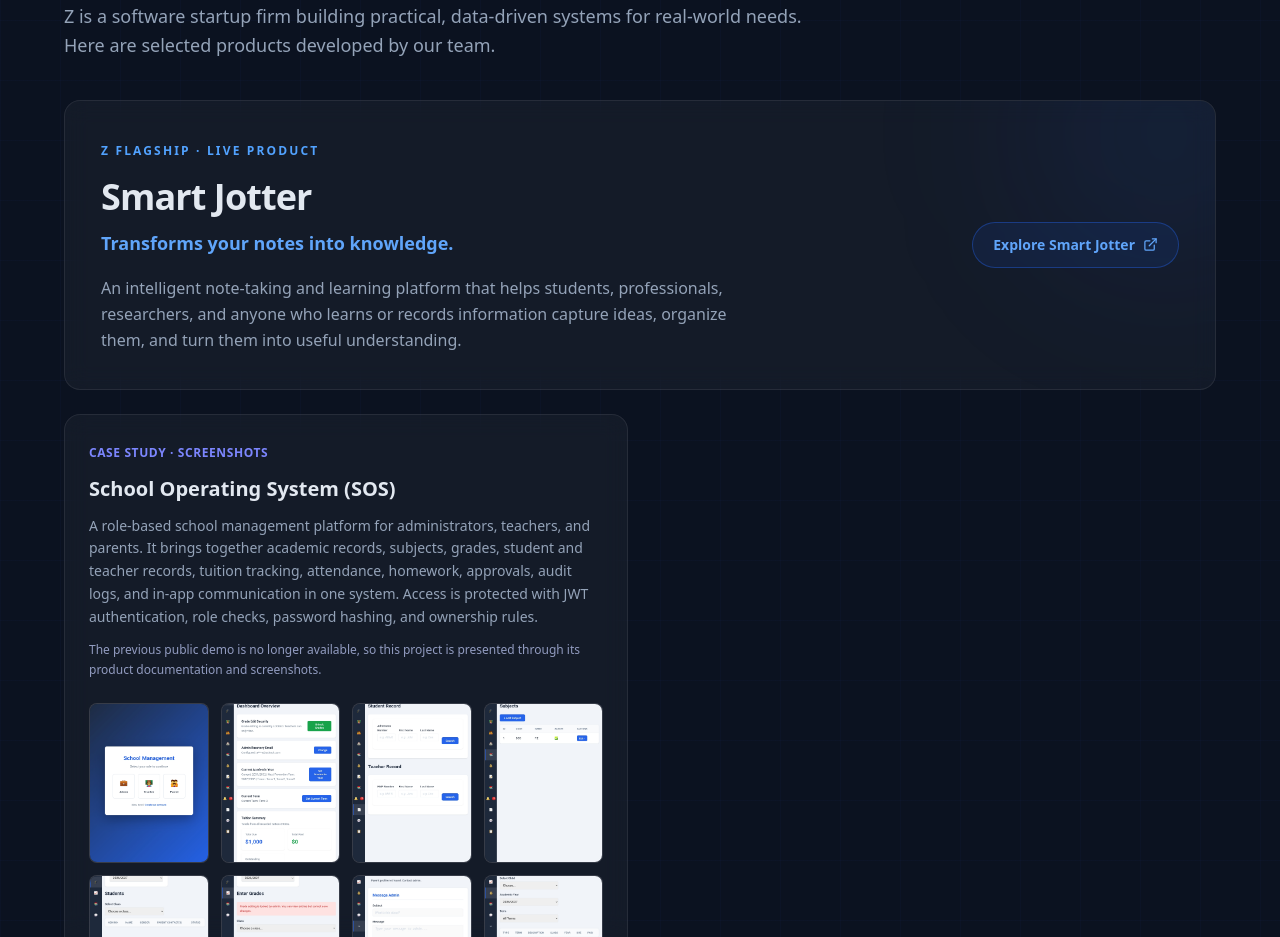
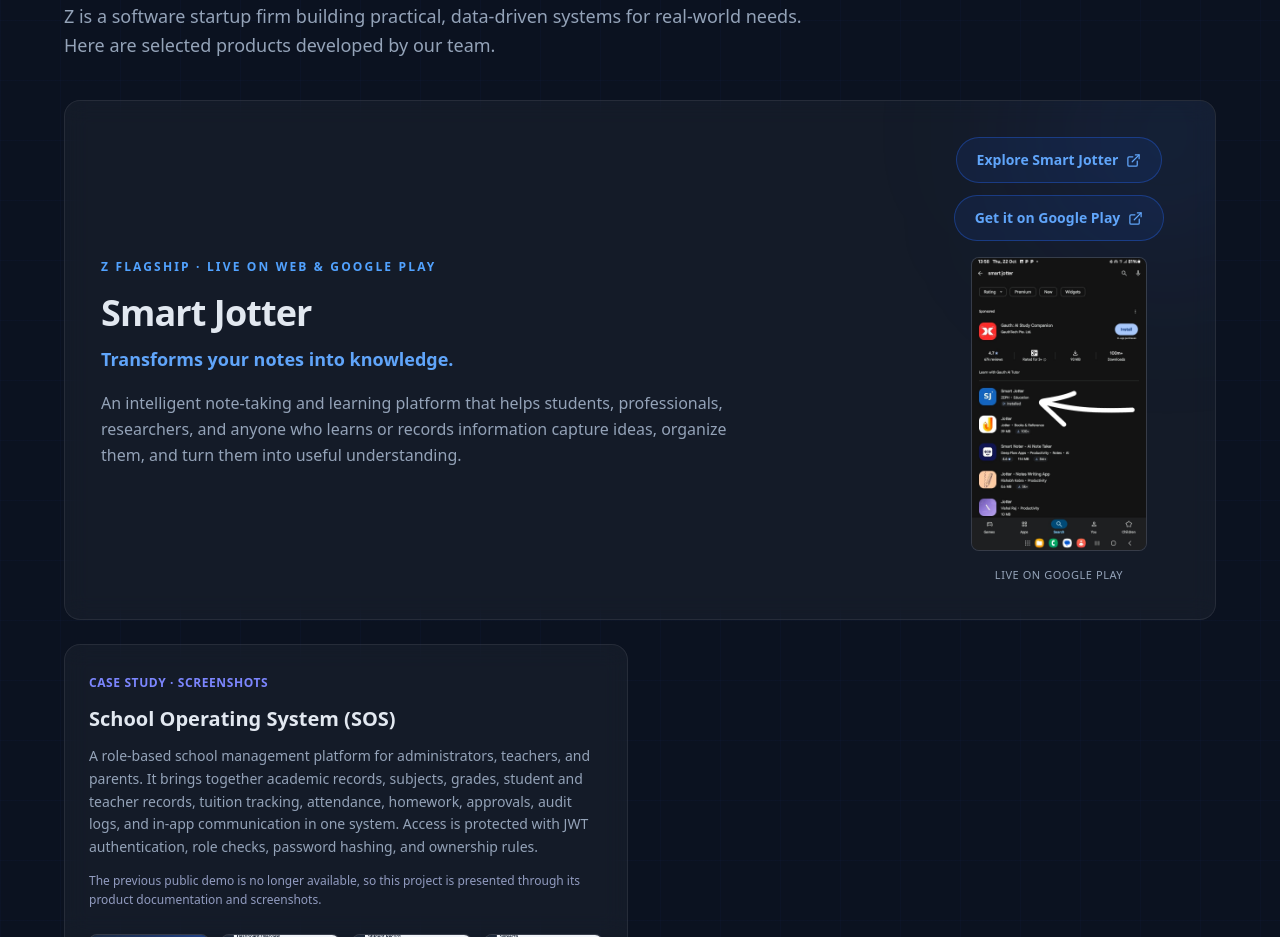
Before and after one commit to Zeph-cmd/zeph-portfolio, a Next.js app: page / in a window 1280 px wide. Shown: the part 4480-5417 px from the top of the page. Built offline with nearby package versions, Linux system fonts and the light colour scheme.

Commit message:
Add Google Play launch and listing screenshot to Smart Jotter card

```diff
--- a/src/components/Zephtech.tsx
+++ b/src/components/Zephtech.tsx
@@ -41,7 +41,7 @@
           <div className="relative z-10 grid items-center gap-8 md:grid-cols-[minmax(0,1fr)_auto]">
             <div>
               <span className="text-xs font-semibold uppercase tracking-[0.18em] text-blue-400">
-                Z flagship · Live product
+                Z flagship · Live on web &amp; Google Play
               </span>
               <h3 className="mt-4 text-3xl font-bold tracking-tight text-foreground sm:text-4xl">
                 Smart Jotter
@@ -56,6 +56,8 @@
                 into useful understanding.
               </p>
             </div>
+            <div className="flex flex-col items-center gap-4 md:w-60">
+              <div className="flex flex-wrap justify-center gap-3">
                 <a
                   href="https://smart-jotter.vercel.app/"
                   target="_blank"
@@ -65,6 +67,39 @@
                   Explore Smart Jotter
                   <ExternalLink size={15} />
                 </a>
+                <a
+                  href="https://play.google.com/store/search?q=smart%20jotter%20zeph&c=apps"
+                  target="_blank"
+                  rel="noopener noreferrer"
+                  className="inline-flex w-fit items-center gap-2 rounded-full border border-neon/40 bg-neon/10 px-5 py-3 text-sm font-semibold text-neon-light transition-all duration-300 hover:bg-neon/20 hover:shadow-[0_0_25px_rgba(37,99,235,0.25)]"
+                >
+                  Get it on Google Play
+                  <ExternalLink size={15} />
+                </a>
+              </div>
+              <button
+                type="button"
+                onClick={() =>
+                  setSelectedImage("/zephtech/smart-jotter/playstore-listing.jpg")
+                }
+                className="group relative w-44 overflow-hidden rounded-lg border border-glass-border bg-glass"
+                aria-label="View Smart Jotter Google Play listing screenshot"
+              >
+                <Image
+                  src="/zephtech/smart-jotter/playstore-listing.jpg"
+                  alt="Smart Jotter on the Google Play Store"
+                  width={800}
+                  height={1340}
+                  className="h-auto w-full transition-transform duration-300 group-hover:scale-105"
+                />
+                <span className="absolute inset-x-0 bottom-0 flex items-center justify-center gap-1 bg-black/60 py-1 text-[10px] text-white opacity-0 transition-opacity group-hover:opacity-100">
+                  <Images size={11} /> View
+                </span>
+              </button>
+              <span className="text-[11px] uppercase tracking-wider text-muted">
+                Live on Google Play
+              </span>
+            </div>
           </div>
         </article>
 
```
Also changed, not shown: public/zephtech/smart-jotter/playstore-listing.jpg (added). Lines whose indentation alone changed are shown as unchanged.
